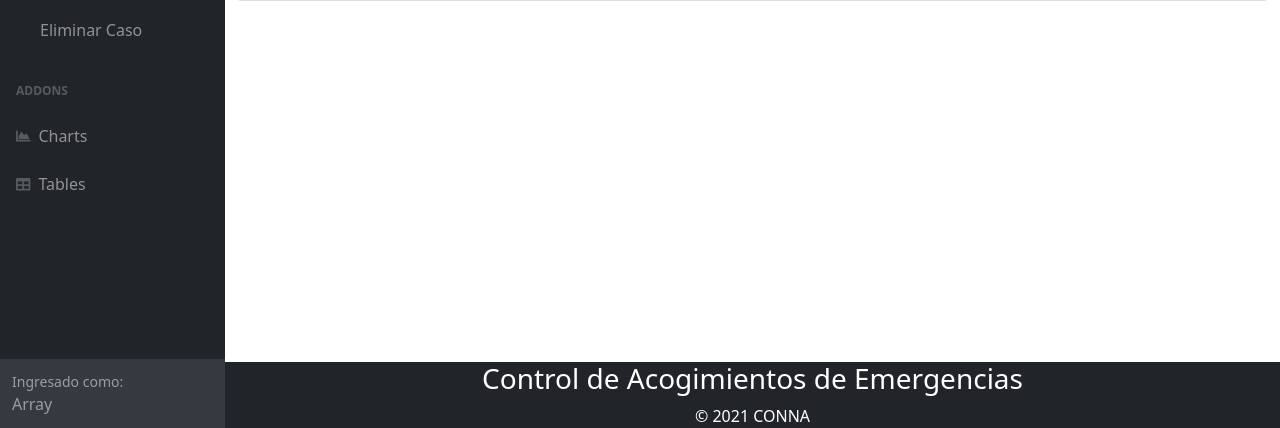
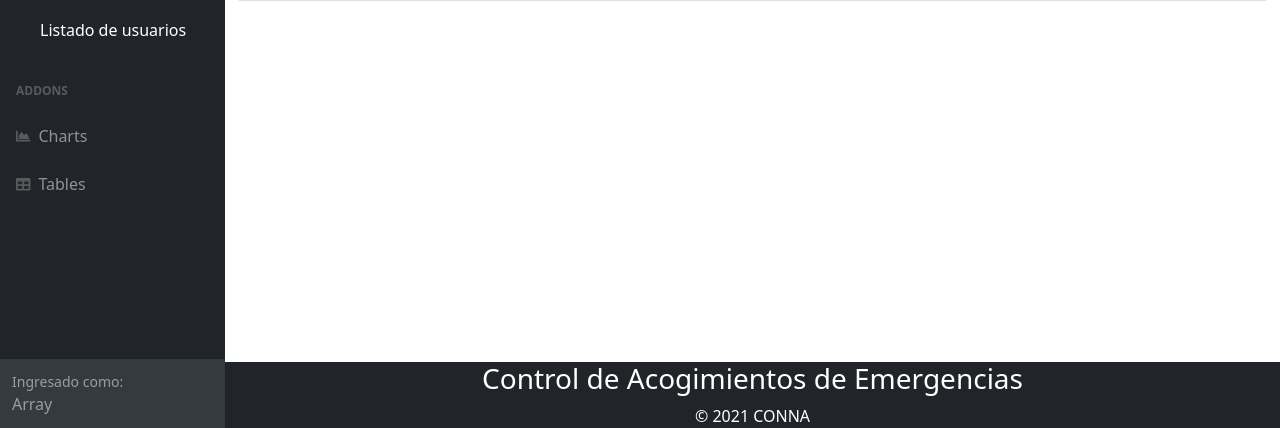
Before and after one commit to robertCrtz/CONNA, a PHP site: page /vistas/lista_usuarios.php in a window 1280 px wide, after a click on "Administrar Usuarios". Shown: the part 372-800 px from the top of the page. Run offline with PHP 8.4, Linux system fonts and the light colour scheme; the visitor is signed in with stand-in values (Sample User, id 1); data that the repository does not hold is empty; some libraries are stand-ins or nearby versions.

Commit message:
Add files via upload

```diff
--- a/shared/sidebar.php
+++ b/shared/sidebar.php
@@ -52,8 +52,8 @@
                     </a>
                 <div class="collapse" id="collapseUsers" aria-labelledby="headingOne" data-parent="#sidenavAccordion">
                     <nav class="sb-sidenav-menu-nested nav">
-                        <a class="nav-link"href="registro_usuario.php">Agregar Usuario</a>
-                        <a class="nav-link">Eliminar Caso</a>
+                        <a class="nav-link" href="registro_usuario.php">Agregar Usuario</a>
+                        <a class="nav-link" href="lista_usuarios.php">Listado de usuarios</a>
                     </nav>
                 </div>
 
```
